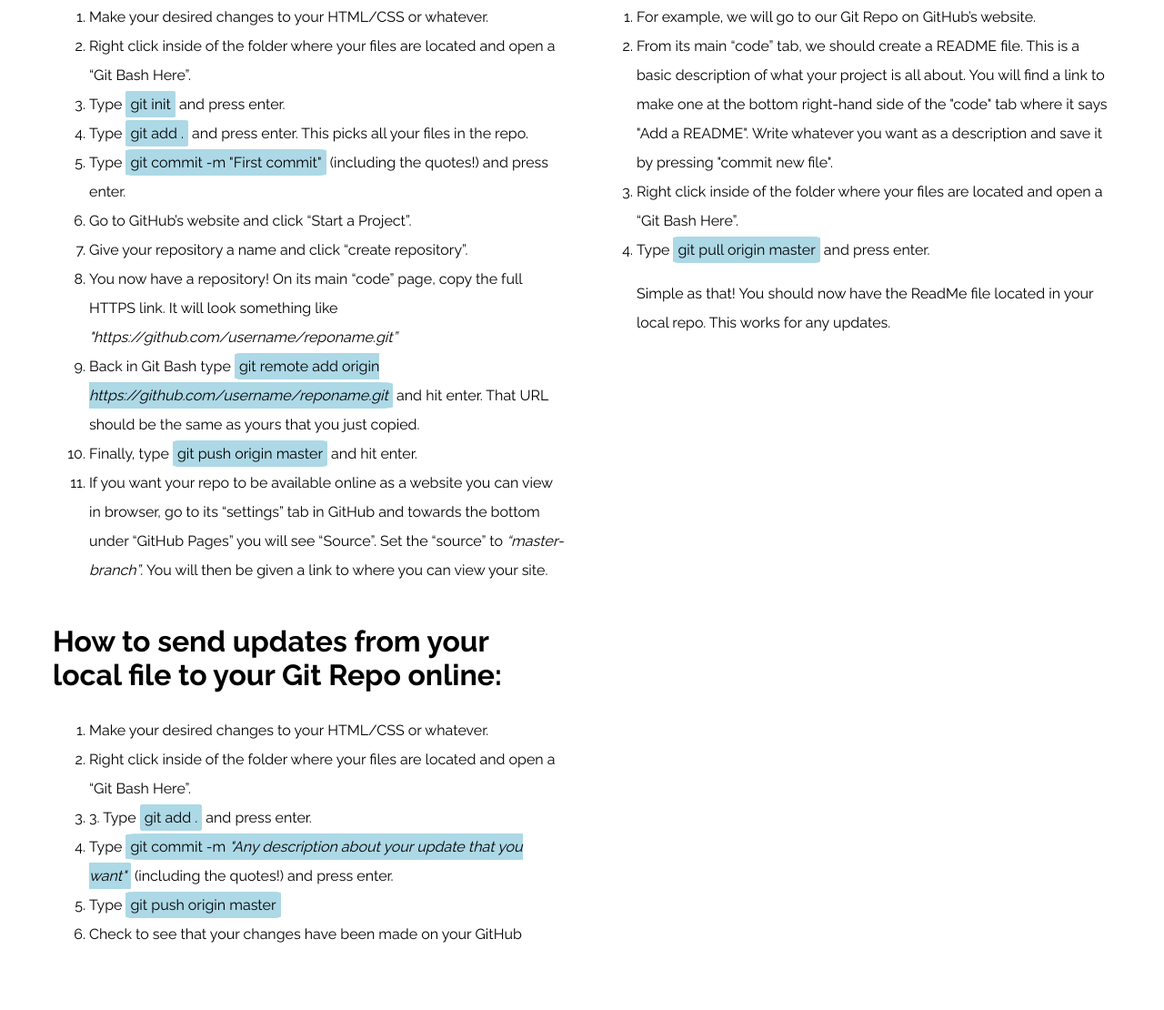
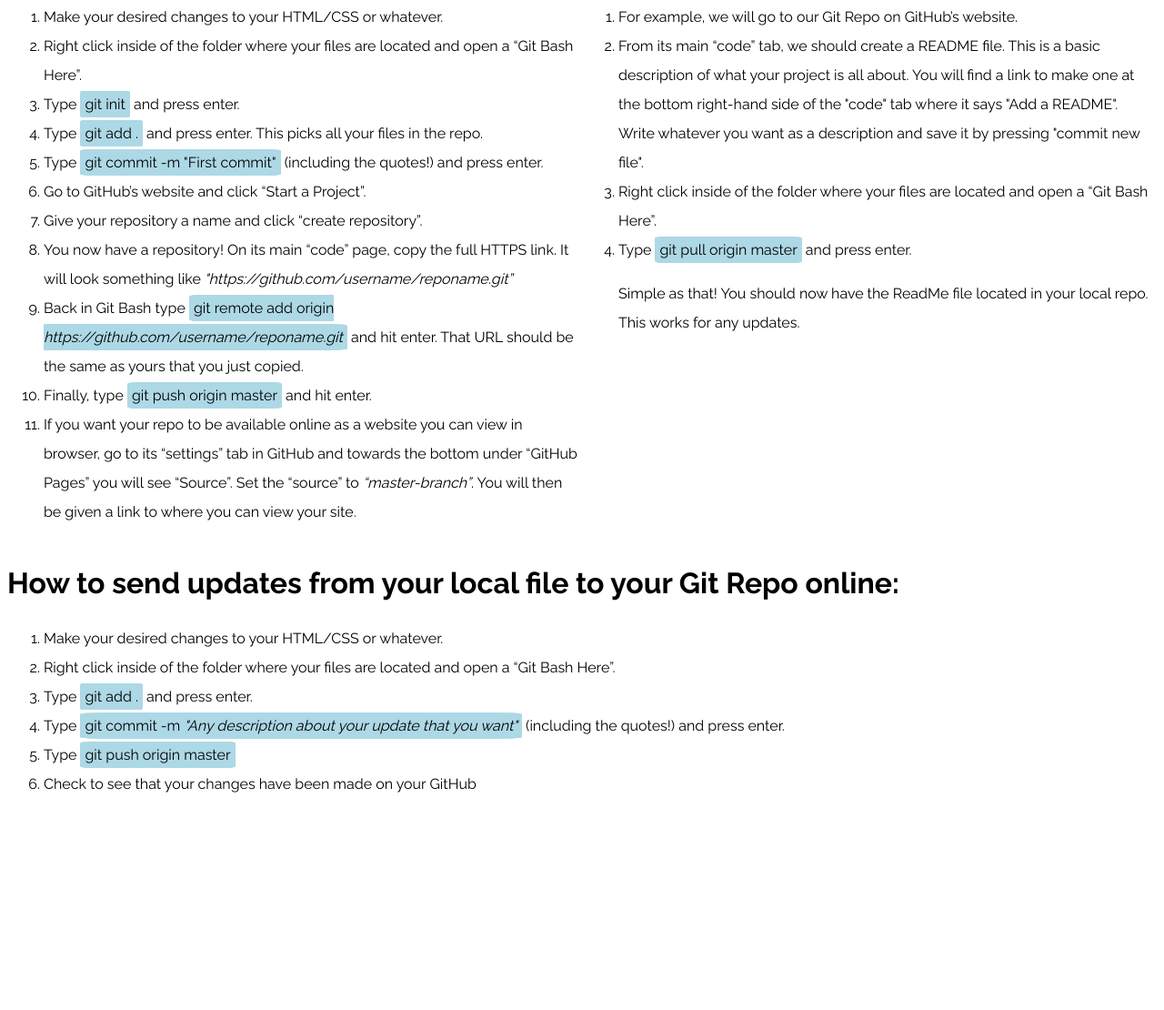
Before and after one commit to octophetus/git-tutorial, a plain HTML site: page index.html in a window 1280 px wide. Shown: the part 244-1354 px from the top of the page at 91% size. After the commit the page ends 1146 px from the top, so only its background shows below. Drawn offline with Linux system fonts and the light colour scheme.

Commit message:
Fix flex wrapping

```diff
--- a/index.html
+++ b/index.html
@@ -45,7 +45,7 @@
 		<ol>
 			<li>Make your desired changes to your HTML/CSS or whatever.</li>
 			<li>Right click inside of the folder where your files are located and open a “Git Bash Here”.</li>
-				<li>3. Type <span class="bluetype">git add .</span> and press enter.</li>
+			<li>Type <span class="bluetype">git add .</span> and press enter.</li>
 			<li>Type <span class="bluetype">git commit -m <span class="italics">"Any description about your update that you want"</span></span> (including the quotes!) and press enter.</li>
 			<li>Type <span class="bluetype">git push origin master</span></li>
 			<li>Check to see that your changes have been made on your GitHub</li>
--- a/styles.css
+++ b/styles.css
@@ -12,6 +12,9 @@ h2 {
 	font-size: 2em;
 	font-weight: 700;
 }
+
+
+/* INLINE FONT STYLINS */
 .bluetype {
 	background-color: lightblue;
 	border: 5px solid lightblue;
@@ -20,22 +23,24 @@ h2 {
 .italics {
 	font-style: italic;
 }
+
+
 .flex-container {
-	flex: 1;
 	display: flex;
 	flex-wrap: wrap;
 }
 
+.left-flex,
+.right-flex {
+	min-width: 300px;
+}
+
 .left-flex {
 	flex: 1;
-	padding-right: 20px;
-	padding-left: 50px;
 }
 
 .right-flex {
 	flex: 1;
-	padding-left: 20px;
-	padding-right: 50px;
 }
 
 ol {
@@ -43,5 +48,5 @@ ol {
 }
 
 .invisible {
-	visibility: hidden;
+	display: none;
 }
```
Lines whose indentation alone changed are shown as unchanged.
